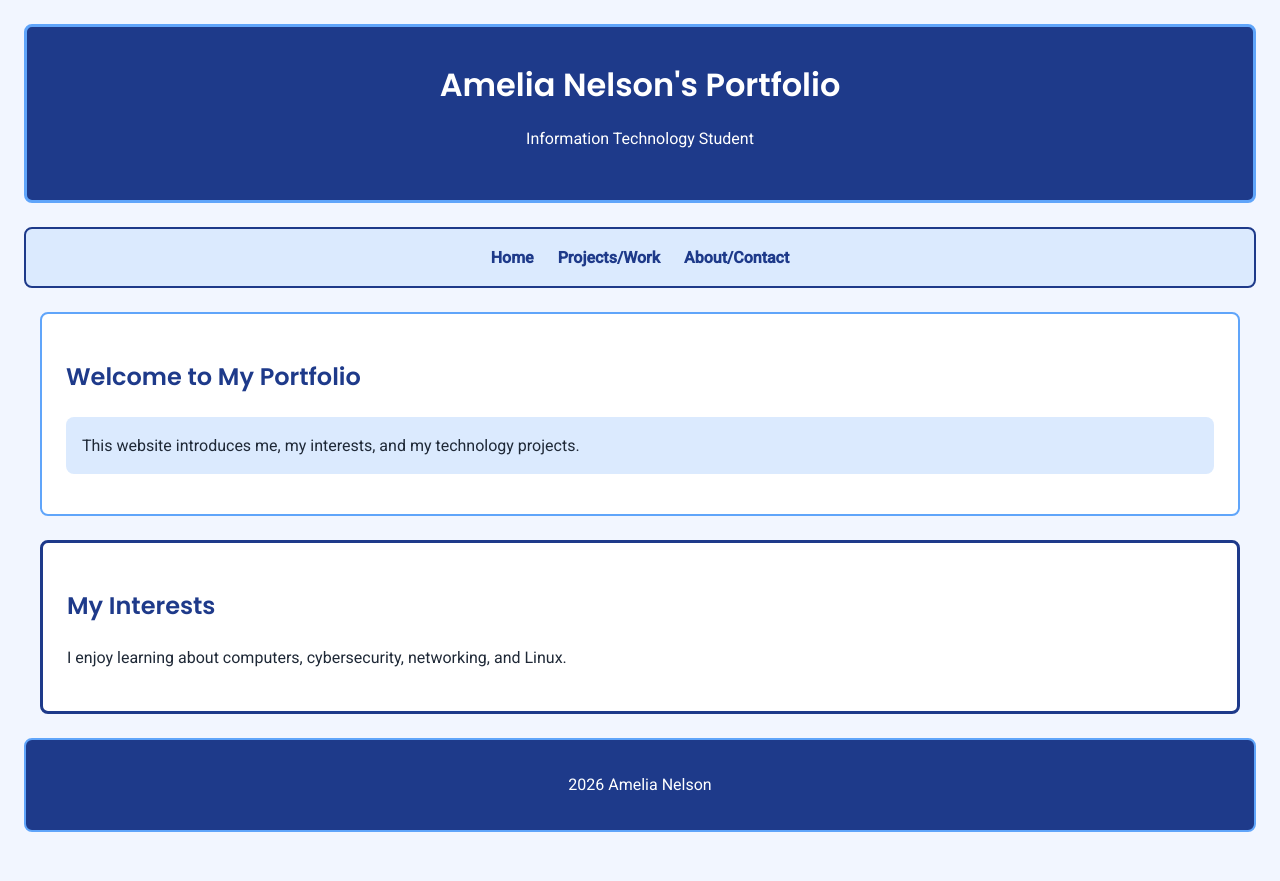
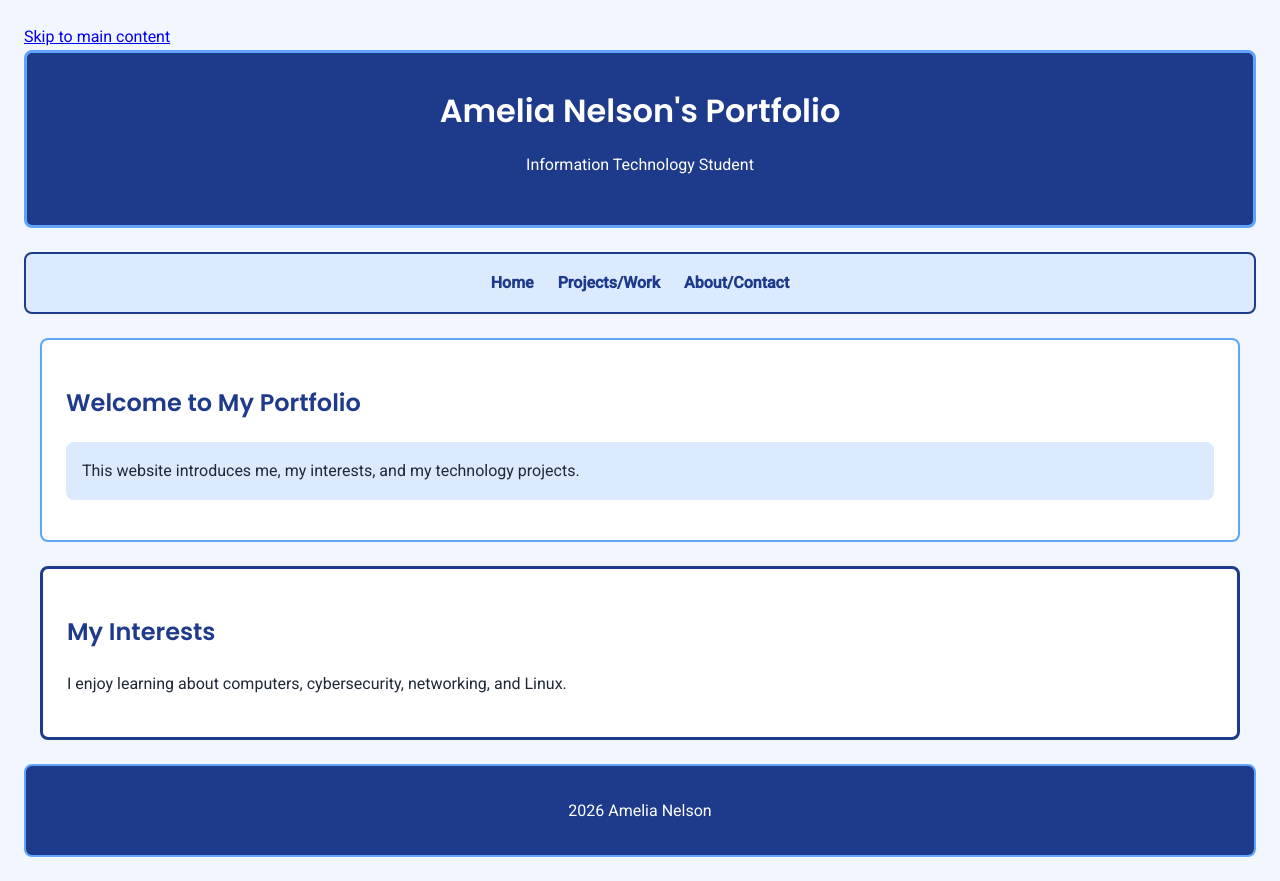
Before and after one commit to anelson2-lab/Personal-Portfolio, a plain HTML site: page index.html in a window 1280 px wide. Before the commit the page ends 856 px from the top, so only its background shows below. Drawn offline with Linux system fonts and the light colour scheme.

Commit message:
Enhance accessibility with skip link
Added skip link for accessibility and updated main tag.

```diff
--- a/index.html
+++ b/index.html
@@ -8,6 +8,7 @@
     <link rel="stylesheet" href="style.css">
 </head>
 <body>
+    <a href="#main-content" class="skip-link">Skip to main content</a>
 
     <header>
         <h1>Amelia Nelson's Portfolio</h1>
@@ -22,7 +23,7 @@
         </ul>
     </nav>
 
-    <main>
+  <main id="main-content">
         <section>
             <h2>Welcome to My Portfolio</h2>
            <p class="highlight">This website introduces me, my interests, and my technology projects.</p>
```
